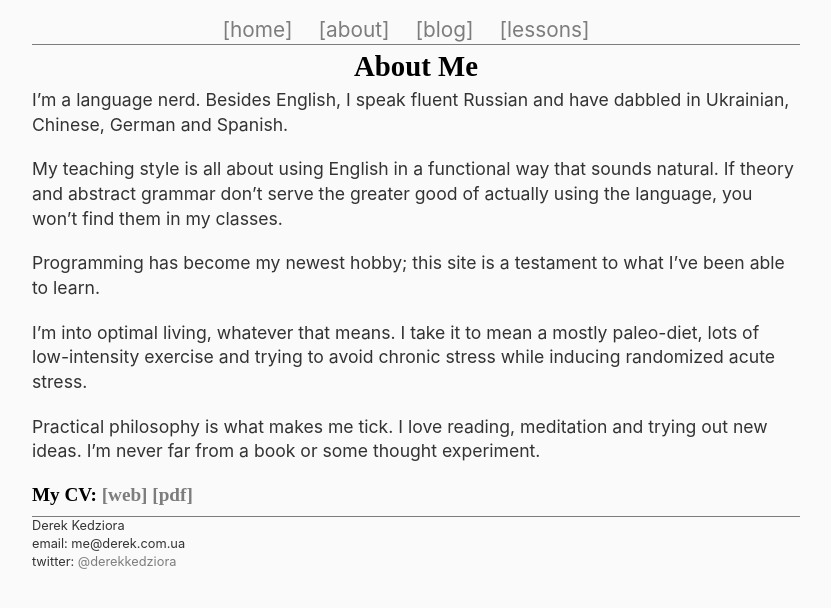
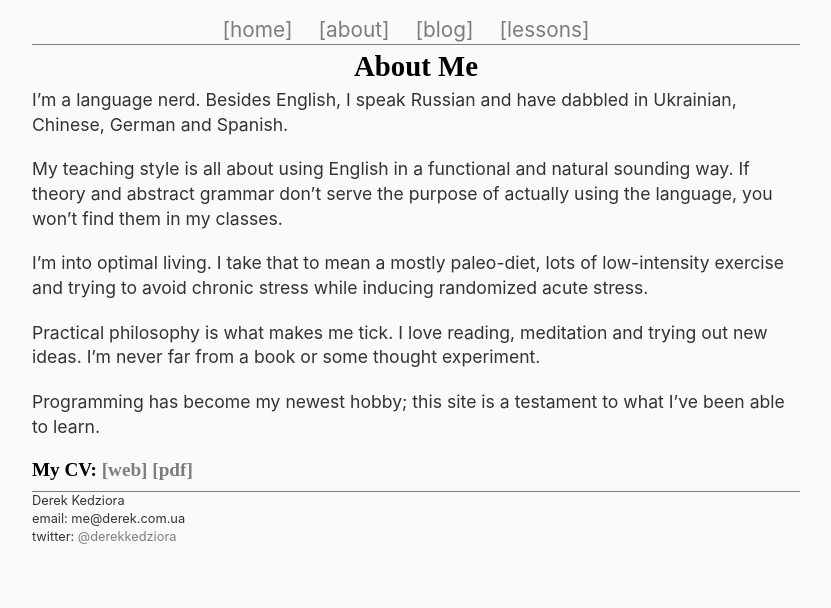
Before and after one commit to ZeroDeth/derekkedziora.github.io, a Jekyll site: the page built from pages/about.md, in a window 1280 px wide. Shown: the top 608 px of the page, without its empty margins (224-1055 px from the left). Built offline with Jekyll 4.4.1, drawn with Linux system fonts in a browser that asks for light colours.

Commit message:
minor updates

```diff
--- a/pages/about.md
+++ b/pages/about.md
@@ -4,14 +4,14 @@ title: About
 permalink: "/about"
 ---
 # About Me
-I'm a language nerd. Besides English, I speak fluent Russian and have dabbled in Ukrainian, Chinese, German and Spanish.
+I'm a language nerd. Besides English, I speak Russian and have dabbled in Ukrainian, Chinese, German and Spanish.
 
-My teaching style is all about using English in a functional way that sounds natural. If theory and abstract grammar don't serve the greater good of actually using the language, you won't find them in my classes.
+My teaching style is all about using English in a functional and natural sounding way. If theory and abstract grammar don't serve the purpose of actually using the language, you won't find them in my classes.
+
+I'm into optimal living. I take that to mean a mostly paleo-diet, lots of low-intensity exercise and trying to avoid chronic stress while inducing randomized acute stress.
+
+Practical philosophy is what makes me tick. I love reading, meditation and trying out new ideas. I'm never far from a book or some thought experiment.
 
 Programming has become my newest hobby; this site is a testament to what I've been able to learn.
 
-I'm into optimal living, whatever that means. I take it to mean a mostly paleo-diet, lots of low-intensity exercise and trying to avoid chronic stress while inducing randomized acute stress.
-
-Practical philosophy is what makes me tick. I love reading, meditation and trying out new ideas. I'm never far from a book or some thought experiment.
-
 ### My CV: <a href="/cv" target ="_blank">[web]</a> <a href="/files/derek_cv.pdf" target ="_blank">[pdf]</a>
--- a/pages/blog.html
+++ b/pages/blog.html
@@ -3,7 +3,7 @@ layout: default
 title: Blog
 permalink: /blog/
 ---
-<h1>BLOG POSTS</h1>
+<h1>Blog Posts</h1>
 {% for post in site.categories.blog %}
     <p><strong>{{ post.title }}</strong>
     <br>
```
